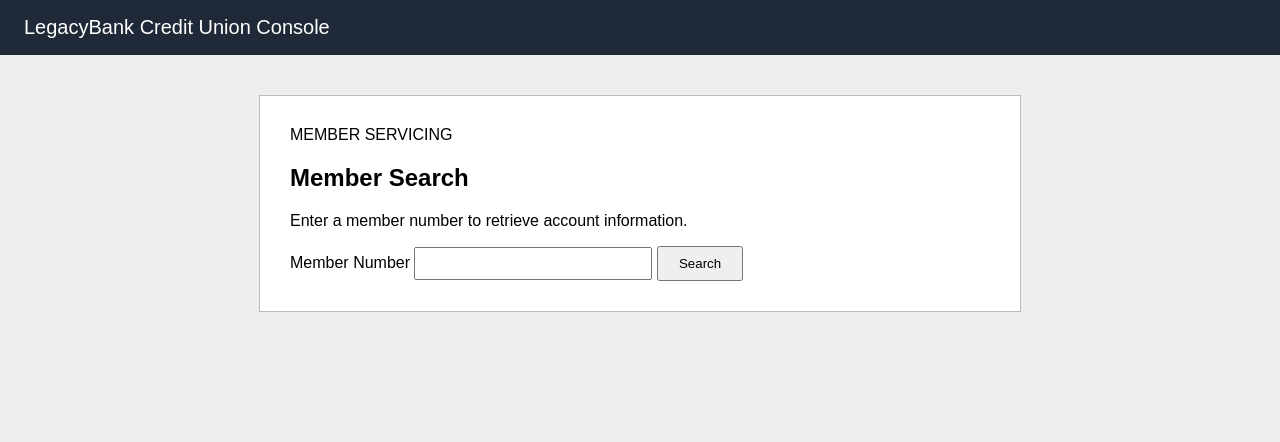
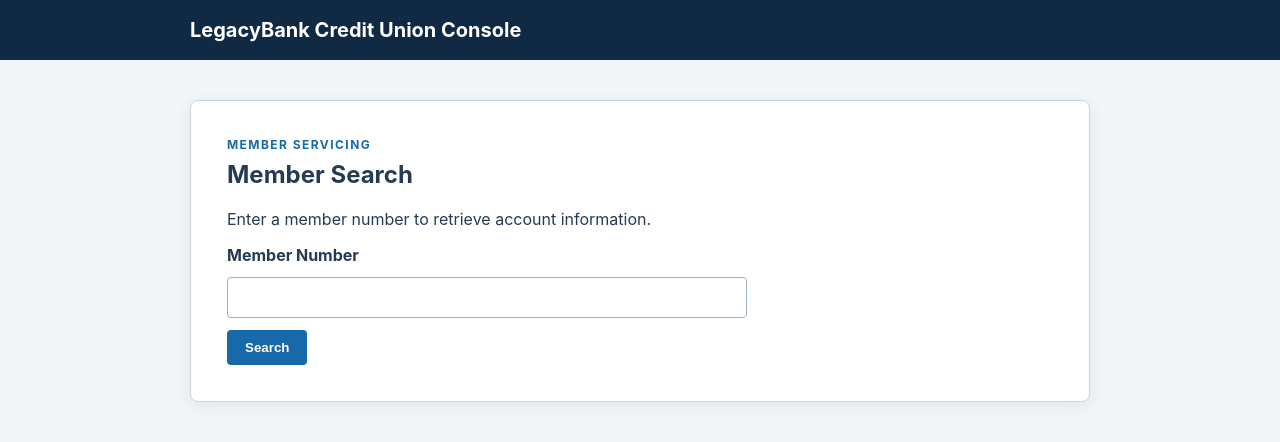
Before and after one commit to Vishnu1721/bankpilot, a Flask app: page / in a window 1280 px wide. Shown: the top 442 px of the page. Run offline with Flask 3, Linux system fonts and the light colour scheme.

Commit message:
Refresh credit union demo styling

```diff
--- a/demo_app/static/style.css
+++ b/demo_app/static/style.css
@@ -1,50 +1,20 @@
-body {
-    font-family: Arial, sans-serif;
-    margin: 0;
-    background: #eeeeee;
-}
-
-.header {
-    background: #1f2937;
-    color: white;
-    padding: 16px 24px;
-    font-size: 20px;
-}
-
-.container {
-    width: 700px;
-    margin: 40px auto;
-    background: white;
-    padding: 30px;
-    border: 1px solid #bbbbbb;
-}
-
-table {
-    margin: 20px 0;
-    border-collapse: collapse;
-}
-
-td {
-    padding: 10px;
-    border: 1px solid #cccccc;
-}
-
-input {
-    padding: 7px;
-    width: 220px;
-}
-
-button {
-    padding: 8px 20px;
-    cursor: pointer;
-}
-
-.error {
-    margin-top: 20px;
-    padding: 10px;
-    border: 1px solid #aa0000;
-}
-
-.details {
-    width: 100%;
-}
+:root { --navy:#102a43; --blue:#1769aa; --pale:#eef6fc; --border:#c8d4df; --text:#243b53; }
+* { box-sizing: border-box; }
+body { font-family: Inter,Arial,sans-serif; margin:0; color:var(--text); background:#f3f6f8; }
+.header { background:var(--navy); color:white; padding:18px max(24px,calc((100% - 900px)/2)); font-size:20px; font-weight:700; }
+.container { width:min(900px,calc(100% - 32px)); margin:40px auto; background:white; padding:36px; border:1px solid var(--border); border-radius:8px; box-shadow:0 4px 18px rgba(16,42,67,.08); }
+.eyebrow { color:var(--blue); font-size:12px; font-weight:700; letter-spacing:.12em; }
+h2 { margin-top:8px; }
+form { display:grid; gap:12px; max-width:520px; }
+label { font-weight:700; }
+input,select { padding:11px; border:1px solid #9fb3c5; border-radius:4px; font-size:15px; }
+button,.button { width:fit-content; padding:10px 18px; border:0; border-radius:4px; color:white; background:var(--blue); cursor:pointer; text-decoration:none; font-weight:700; }
+button.danger { background:#9b2c2c; }
+table { margin:20px 0; border-collapse:collapse; }
+td { padding:12px; border:1px solid var(--border); }
+.details,.review { width:100%; }
+.details td:first-child,.review td:first-child { width:38%; background:var(--pale); font-weight:700; }
+.actions { display:flex; align-items:center; gap:18px; margin-top:24px; }
+.error,.notice { margin-top:20px; padding:12px; border:1px solid #aa0000; background:#fff5f5; }
+.notice { border-color:#b7791f; background:#fffaf0; }
+@media (max-width:600px) { .container { padding:22px; margin-top:20px; } .actions { align-items:flex-start; flex-direction:column; } }
```
